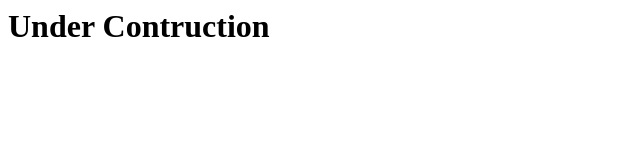
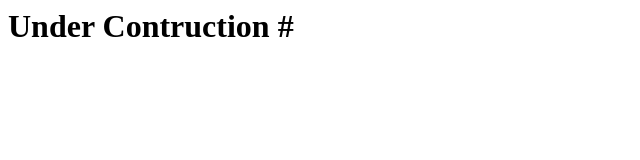
Before and after one commit to 109700-app/109700-app.github.io, a plain HTML site: page index.html in a window 1280 px wide. Shown: the full height of the page, 0-640 px from the left. Drawn offline with Linux system fonts and the light colour scheme.

Commit message:
Update index.html

```diff
--- a/index.html
+++ b/index.html
@@ -1 +1 @@
-<h1>Under Contruction</h1>
+<h1>Under Contruction #</h1>
```
